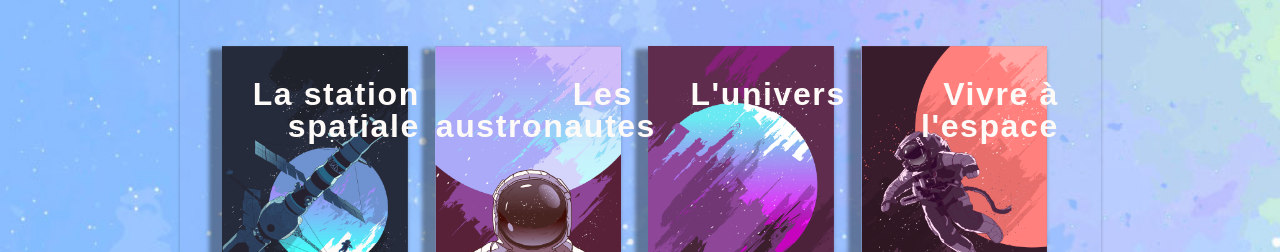
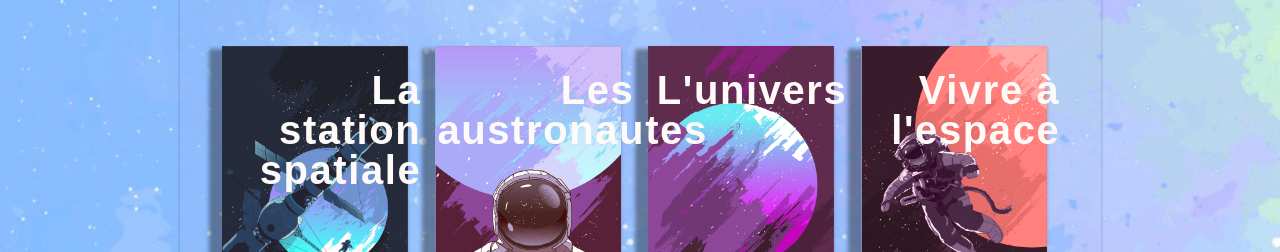
Before and after one commit to Mahfod-dev/iss-tracker, a React (Create React App) app: page / in a window 1280 px wide. Shown: the part 420-672 px from the top of the page. Built offline with nearby package versions, Linux system fonts and the light colour scheme; no server answers; a web font is replaced by a local one.

Commit message:
added classes h Header, Articles

```diff
--- a/src/Components/Articles/Article.js
+++ b/src/Components/Articles/Article.js
@@ -1,10 +1,11 @@
 import { Link, useParams } from 'react-router-dom'
+
 import style from './Articles.module.css'
 
 export default function Article({ titleArticle, imageArticle, id }) {
 	console.log(id)
 	return (
-		<article className={style.article}>
+		<article className={`${style.article}`}>
 			<div className={style.articleTitle}>
 				<h2>{titleArticle}</h2>
 			</div>
--- a/src/Components/Articles/Articles.module.css
+++ b/src/Components/Articles/Articles.module.css
@@ -5,7 +5,6 @@
     display:flex;
     justify-content: space-between;
 }
-
 
 .article{
     width:197px;
@@ -23,14 +22,12 @@
     position:absolute;
     width:100%;
     z-index:2;
-    top: 2em;
+    top: 0.5em;
     left:0.05em;
     text-align: right;
+    font-size:max(3em, 26px)!important;
 }
 
-h2{
-    font-size:max(2em, 26px)!important;
-}
 
 /***** articles separate pages *****/
 
--- a/src/Components/Footer/FooterForm.js
+++ b/src/Components/Footer/FooterForm.js
@@ -1,7 +1,7 @@
 import React from 'react'
 import SocialNetworks from './SocialNetworks'
 
-import style from './Footer.module.css'
+import style from './Footer.module.css';
 
 const FooterForm = () => {
 	return (
--- a/src/Components/Footer/SocialNetworks.js
+++ b/src/Components/Footer/SocialNetworks.js
@@ -1,5 +1,5 @@
 import { socials } from './data.js'
-import style from './Footer.module.css'
+import style from './Footer.module.css';
 
 export default function SocialNetworks() {
 	return (
--- a/src/Components/Header/Header.js
+++ b/src/Components/Header/Header.js
@@ -11,7 +11,7 @@ const Header = () => {
 			<div className={style.header}>
 				<div className={style.introduction}>
 					<div className={style.introductionFrame}>
-						<h1>Le titre de notre site web </h1>
+						<h1 className={style.mainTitle}>Le titre de notre site web </h1>
 
 						<p>
 							'Lorem ipsum dolor sit amet, consectetur adipiscing elit. Nullam
--- a/src/Components/Header/Header.module.css
+++ b/src/Components/Header/Header.module.css
@@ -23,7 +23,7 @@
 }
 
 
-h1{
+.mainTitle{
     position:absolute;
     z-index:3;
     left: -1em;
--- a/src/Components/NavBar/NavBar.js
+++ b/src/Components/NavBar/NavBar.js
@@ -2,6 +2,7 @@ import React from 'react'
 import Logo from './Logo'
 import Links from './Links'
 import BrightMode from './BrightMode'
+
 import style from './NavBar.module.css'
 
 export default function NavBar() {
```
Also changed, not shown: src/Styles/globalStyle.css (+7 -0 lines), src/Components/Main/Main.css (deleted), src/Components/Main/Main.module.css (added).
